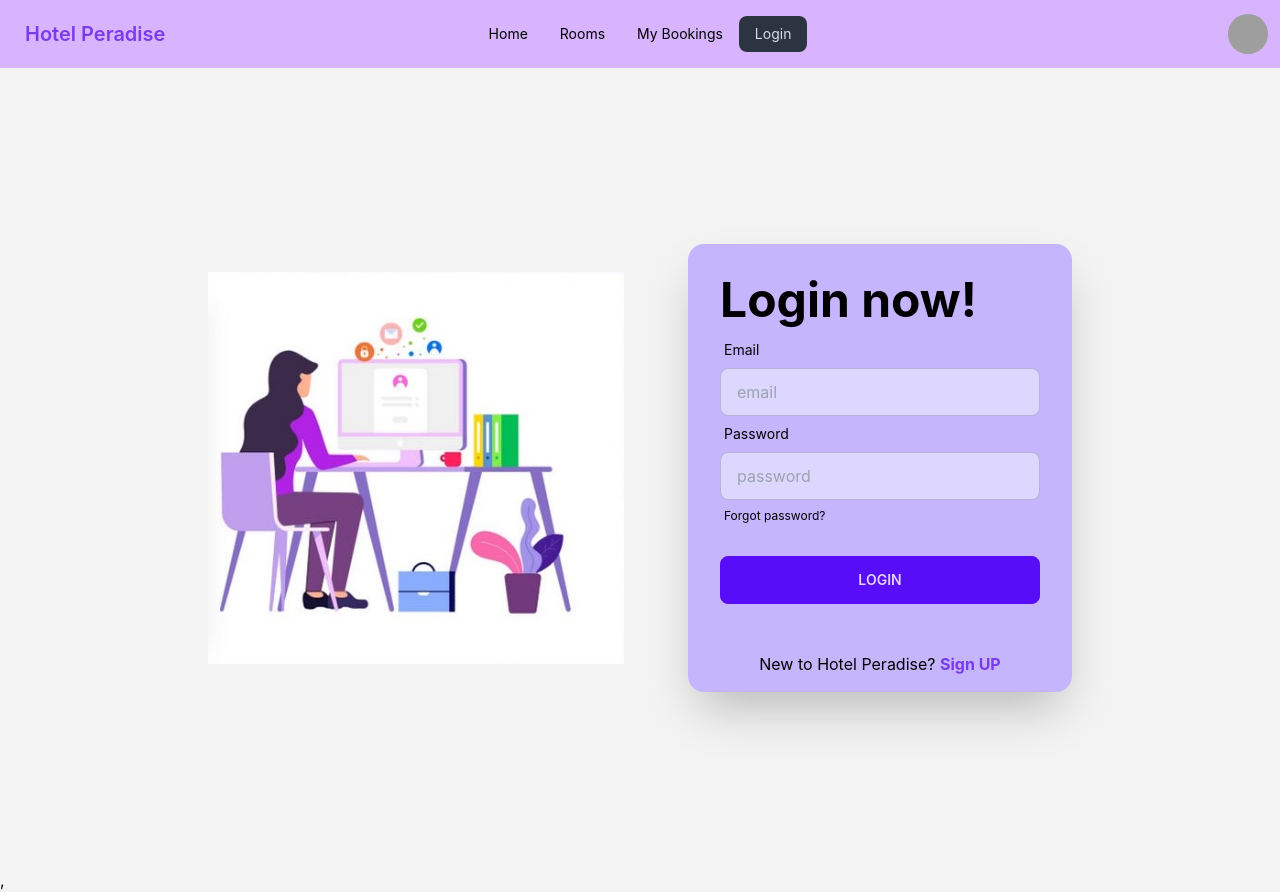
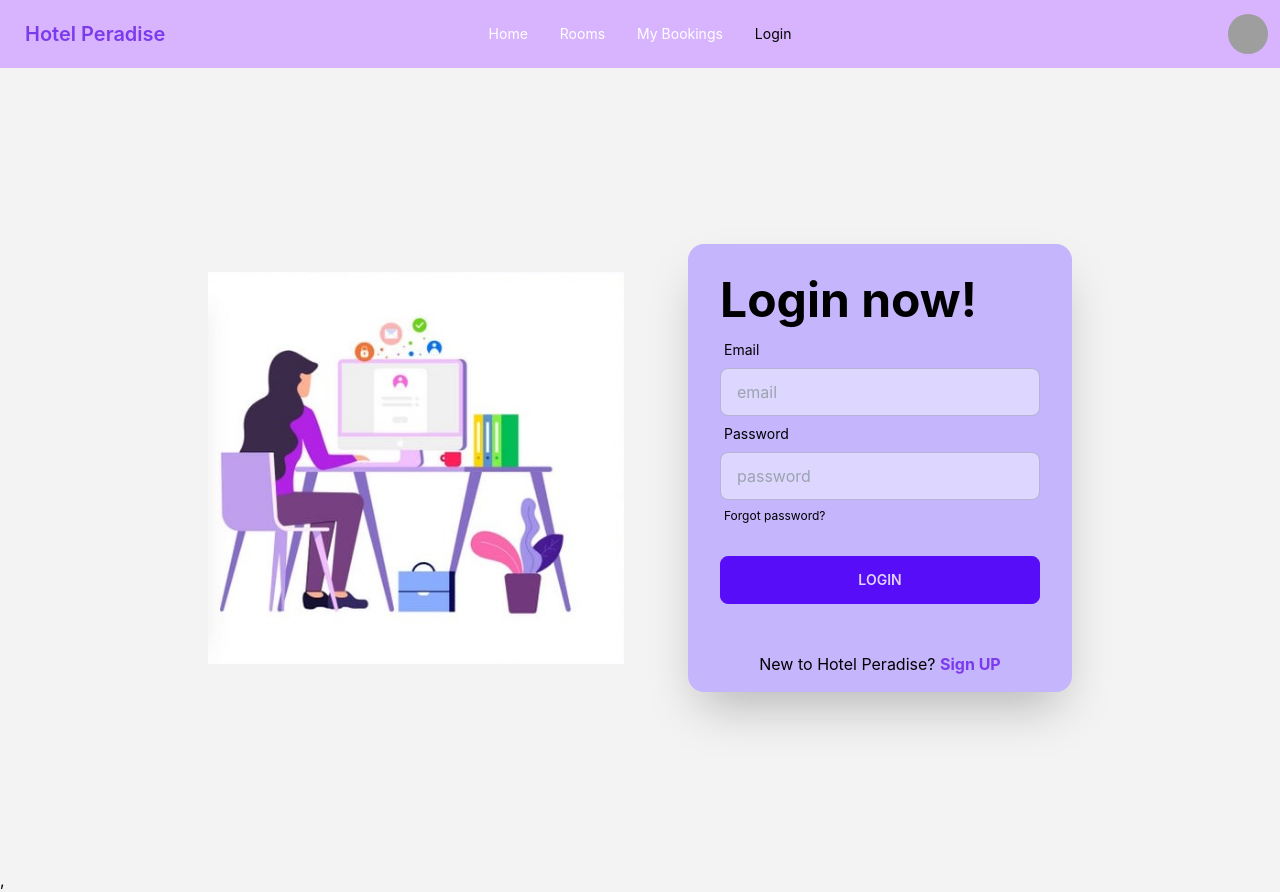
Before and after one commit to thatsPLB/Hotel-web-client, a React (Vite) app: page /login in a window 1280 px wide. Built offline with nearby package versions, Linux system fonts and the light colour scheme; no server answers; grey boxes are pictures that could not be loaded.

Commit message:
Save order on the order collection using post method

```diff
--- a/src/Pages/Home/NavBar.jsx
+++ b/src/Pages/Home/NavBar.jsx
@@ -1,15 +1,29 @@
 
-import { NavLink } from "react-router-dom";
-import user from '../../assets/user.png'
+import { Link, NavLink } from "react-router-dom";
+import Newuser from '../../assets/user.png'
+import { useContext } from "react";
+import { AuthContext } from "../../Providers/AuthProvider";
 
 
 
 const Navbar = () => {
+
+  const {user, logOut} = useContext(AuthContext);
+
+  const handleLogOut = ()=>{
+    logOut()
+    .then(() =>{
+
+    })
+    .catch(error => console.log(error))
+  }
     const navLinks = <>
-          <li><NavLink to="/">Home</NavLink></li>
-            <li><NavLink to="/rooms">Rooms</NavLink></li>
-            <li><NavLink to="/mybookings">My Bookings</NavLink></li>
-            <li><NavLink to="/login">Login</NavLink></li>
+          <li><NavLink className="text-white" to="/">Home</NavLink></li>
+            <li><NavLink className="text-white" to="/rooms">Rooms</NavLink></li>
+            <li><NavLink className="text-white" to="/mybookings">My Bookings</NavLink></li>
+            { user?.email ? <li><button className="text-white" onClick={handleLogOut}>LogOut</button></li>
+            : <li> <Link to="/login">Login</Link></li>
+            }
     </>
     return (
         <div className="navbar bg-purple-300">
@@ -33,7 +47,7 @@ const Navbar = () => {
         <div className="navbar-end">
         <label tabIndex={0} className="btn btn-ghost btn-circle avatar">
         <div className="w-10 rounded-full">
-          <img src={user} />
+          <img src={Newuser} />
         </div>
       </label>
         </div>
--- a/src/Providers/AuthProvider.jsx
+++ b/src/Providers/AuthProvider.jsx
@@ -1,5 +1,5 @@
 import { createContext, useEffect, useState } from "react";
-import { createUserWithEmailAndPassword, getAuth, onAuthStateChanged, signInWithEmailAndPassword } from "firebase/auth";
+import { createUserWithEmailAndPassword, getAuth, onAuthStateChanged, signInWithEmailAndPassword, signOut } from "firebase/auth";
 import app from "../Firebase/firebase config";
 
 
@@ -17,6 +17,13 @@ const AuthProvider = ({children}) => {
         setLoading(true)
         return signInWithEmailAndPassword(auth,email,password)
     }
+
+
+const logOut = () =>{
+    setLoading(true)
+    return signOut(auth);
+}
+
     useEffect( () =>{
        const unsubscribe = onAuthStateChanged(auth,currentUser =>{
         setUser(currentUser)
@@ -31,7 +38,8 @@ const AuthProvider = ({children}) => {
         user,
         loading,
         createUser,
-        signIn
+        signIn,
+        logOut
     }
     return (
         <AuthContext.Provider value={authInfo}>
```
